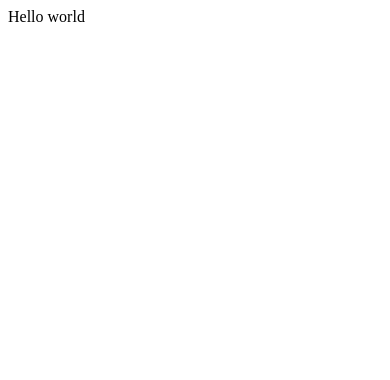
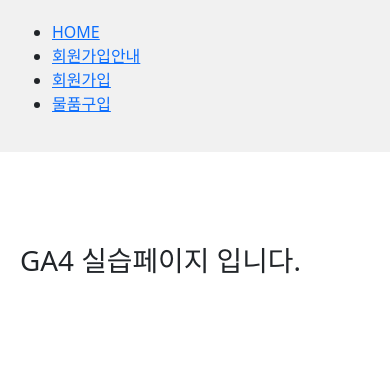
Before and after one commit to ldb7245/ldb7245.github.ioo, a plain HTML site: page index.html in a window 390 px wide. Drawn offline with nearby package versions, Linux system fonts and the light colour scheme.

Commit message:
Update index.html

```diff
--- a/index.html
+++ b/index.html
@@ -1 +1,58 @@
-Hello world
+<!DOCTYPE html>
+<html>
+<head>
+   <!-- Google tag (gtag.js) -->
+<script async src="https://www.googletagmanager.com/gtag/js?id=G-SQD35SX1TW"></script>
+<script>
+  window.dataLayer = window.dataLayer || [];
+  function gtag(){dataLayer.push(arguments);}
+  gtag('js', new Date());
+
+  gtag('config', 'G-SQD35SX1TW');
+</script>
+
+    <title>GA4 Example for Github</title>
+    <link rel="stylesheet" href="https://cdn.jsdelivr.net/npm/bootstrap@5.2.3/dist/css/bootstrap.min.css">
+
+    <style>
+        /* 왼쪽 메뉴 스타일 */
+        nav {
+            width: 20%;
+            float: left;
+            background-color: #f1f1f1;
+            padding: 20px;
+        }
+
+        /* 오른쪽 내용 영역 스타일 */
+        article {
+            width: 80%;
+            float: right;
+            padding: 20px;
+        }
+
+        /* 스마트폰 화면 (예시: 너비 768px 이하) */
+        @media (max-width: 768px) {
+            nav, article {
+                width: 100%;
+                float: none;
+            }
+        }
+
+    </style>
+</head>
+<body>
+  <nav>
+    <ul>
+      <li><a href="./index.html">HOME</a></li>
+      <li><a href="./ga4_d1.html">회원가입안내</a></li>
+      <li><a href="./ga4_d2.html">회원가입</a></li>
+      <li><a href="./ga4_d3.html">물품구입</a></li>
+    </ul>
+  </nav>
+  <article>
+    <br><br><br>
+    <H1>GA4 실습페이지 입니다.</H1>
+    <br><br><br>
+  </article>
+</body>
+</html>
```
